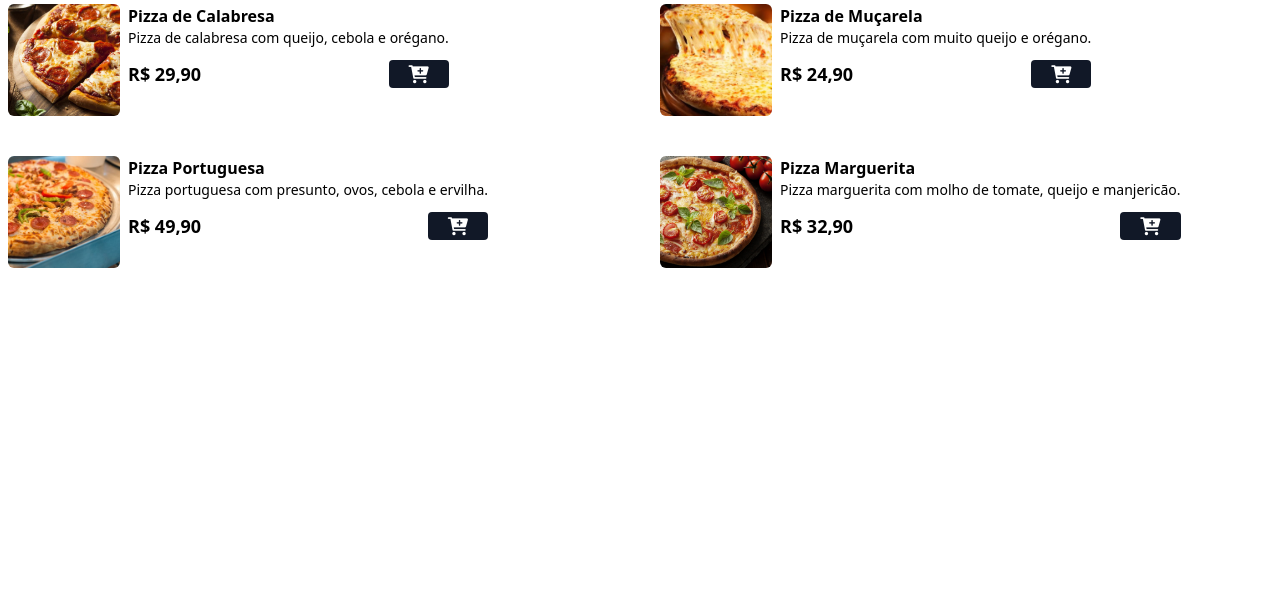
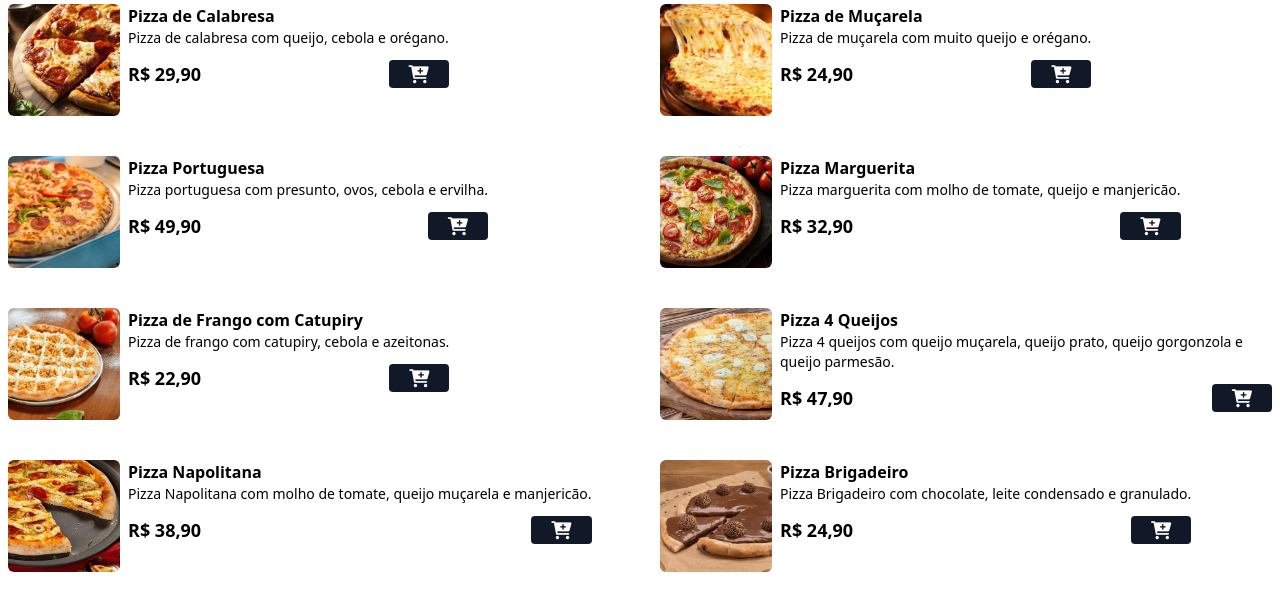
Before and after one commit to felipe-bredun/cardapio, a website: page index.html in a window 1280 px wide. Shown: the part 520-1130 px from the top of the page. Before the commit the page ends 852 px from the top, so only its background shows below. Drawn offline with Linux system fonts and the light colour scheme.

Commit message:
Adicionando 8 pizzas para completar o cardápio prosseguir para parte das bebidas

```diff
--- a/index.html
+++ b/index.html
@@ -168,6 +168,122 @@
         </div>
         <!-- FIM PRODUTO ITEM 4-->
 
+        <!-- PRODUTO ITEM 5-->
+        <div class="flex gap-2">
+          <img
+            src="./assets/Pizza-de-Frango-com-Catupiry-5.jpg"
+            alt="Pizza de Frango com Catupiry 5"
+            class="w-28 h-28 rounded-md hover:scale-110 hover:-rotate-2 duration-200"
+          />
+
+          <div>
+            <p class="font-bold">Pizza de Frango com Catupiry</p>
+            <p class="text-sm">
+              Pizza de frango com catupiry, cebola e azeitonas.
+            </p>
+
+            <div class="flex items-center gap-2 justify-between mt-3">
+              <p class="font-bold text-lg">R$ 22,90</p>
+              <button
+                class="bg-gray-900 px-5 rounded add-to-cart-bnt"
+                data-name="Pizza de Frango com Catupiry"
+                data-price="22.90"
+              >
+                <i class="fa fa-cart-plus text-lg text-white"></i>
+              </button>
+            </div>
+
+          </div>
+        </div>
+        <!-- FIM PRODUTO ITEM 5-->
+
+        <!-- PRODUTO ITEM 6-->
+        <div class="flex gap-2">
+          <img
+            src="./assets/Pizza-4-queijos- 6.jpg"
+            alt="Pizza 4 Queijos 6"
+            class="w-28 h-28 rounded-md hover:scale-110 hover:-rotate-2 duration-200"
+          />
+
+          <div>
+            <p class="font-bold">Pizza 4 Queijos</p>
+            <p class="text-sm">
+              Pizza 4 queijos com queijo muçarela, queijo prato, queijo gorgonzola e queijo parmesão.
+            </p>
+
+            <div class="flex items-center gap-2 justify-between mt-3">
+              <p class="font-bold text-lg">R$ 47,90</p>
+              <button
+                class="bg-gray-900 px-5 rounded add-to-cart-bnt"
+                data-name="Pizza 4 Queijos"
+                data-price="47.90"
+              >
+                <i class="fa fa-cart-plus text-lg text-white"></i>
+              </button>
+            </div>
+
+          </div>
+        </div>
+        <!-- FIM PRODUTO ITEM 6-->
+
+        <!-- PRODUTO ITEM 7-->
+        <div class="flex gap-2">
+          <img
+            src="./assets/Pizza-Napolitana-7.jpg"
+            alt="Pizza Napolitana 7"
+            class="w-28 h-28 rounded-md hover:scale-110 hover:-rotate-2 duration-200"
+          />
+
+          <div>
+            <p class="font-bold">Pizza Napolitana</p>
+            <p class="text-sm">
+              Pizza Napolitana com molho de tomate, queijo muçarela e manjericão.
+            </p>
+
+            <div class="flex items-center gap-2 justify-between mt-3">
+              <p class="font-bold text-lg">R$ 38,90</p>
+              <button
+                class="bg-gray-900 px-5 rounded add-to-cart-bnt"
+                data-name="Pizza Napolitana"
+                data-price="38.90"
+              >
+                <i class="fa fa-cart-plus text-lg text-white"></i>
+              </button>
+            </div>
+
+          </div>
+        </div>
+        <!-- FIM PRODUTO ITEM 7-->
+
+        <!-- PRODUTO ITEM 8-->
+        <div class="flex gap-2">
+          <img
+            src="./assets/pizza-Brigadeiro-8.png"
+            alt="Pizza Brigadeiro 8"
+            class="w-28 h-28 rounded-md hover:scale-110 hover:-rotate-2 duration-200"
+          />
+
+          <div>
+            <p class="font-bold">Pizza Brigadeiro</p>
+            <p class="text-sm">
+              Pizza Brigadeiro com chocolate, leite condensado e granulado.
+            </p>
+
+            <div class="flex items-center gap-2 justify-between mt-3">
+              <p class="font-bold text-lg">R$ 24,90</p>
+              <button
+                class="bg-gray-900 px-5 rounded add-to-cart-bnt"
+                data-name="Pizza Brigadeiro"
+                data-price="24.90"
+              >
+                <i class="fa fa-cart-plus text-lg text-white"></i>
+              </button>
+            </div>
+
+          </div>
+        </div>
+        <!-- FIM PRODUTO ITEM 8-->
+
       </main>
     </div>
 
```
Also changed, not shown: styles/output.css.
